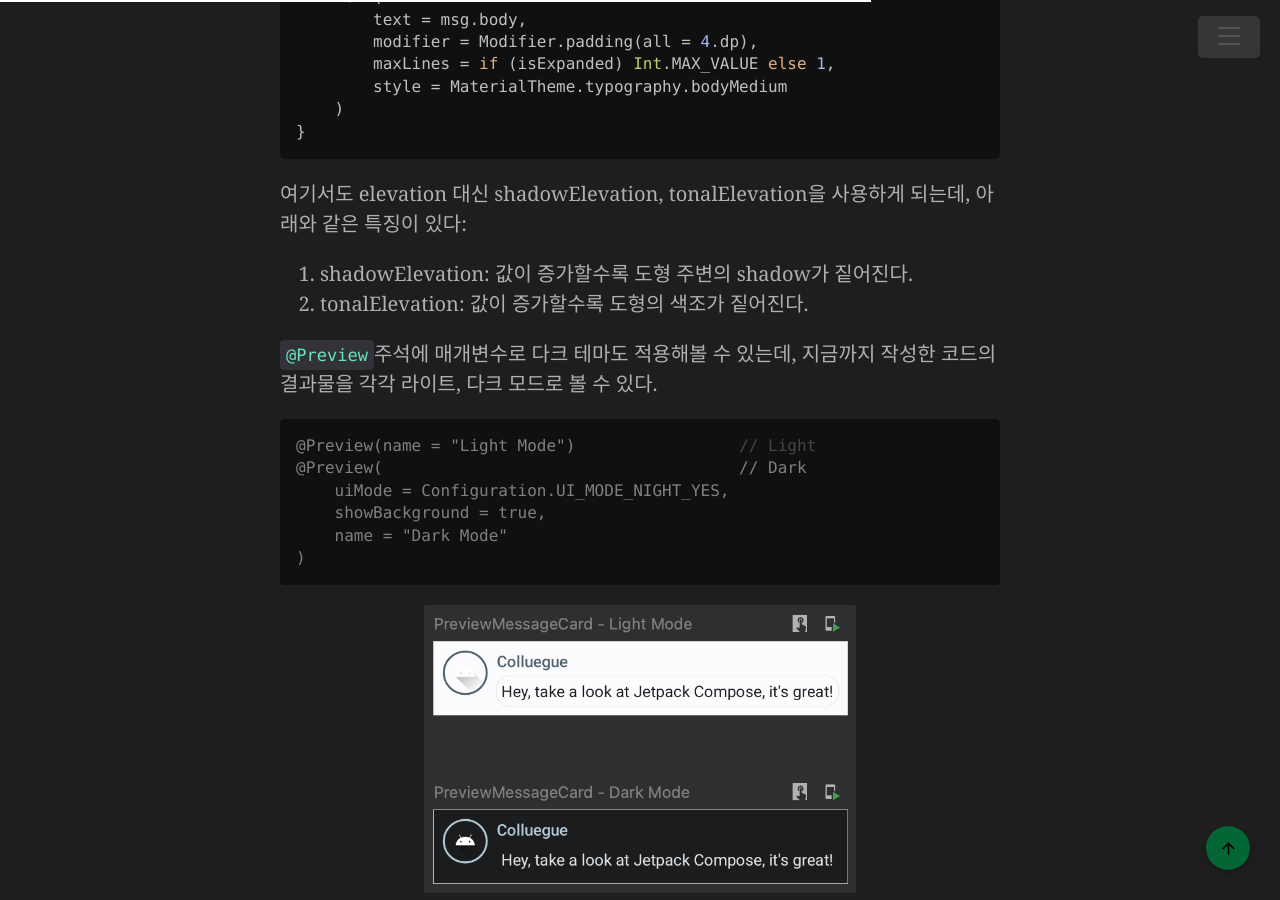
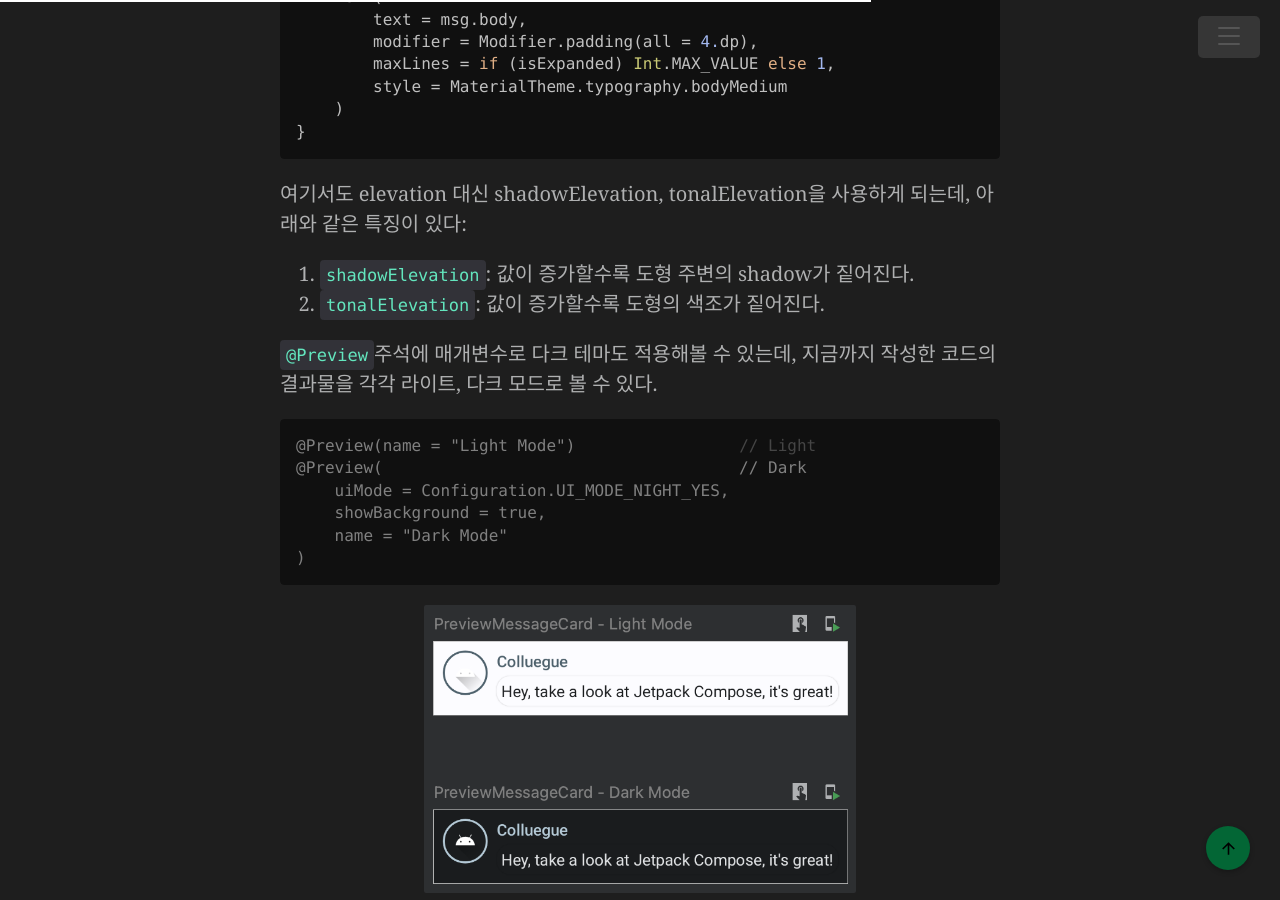
Before and after one commit to jm991014/jm991014.github.io, a Jekyll site: the page built from _posts/2024-01-30-jetpack-compose.md, in a window 1280 px wide and 900 px high, scrolled down 7419 px. Built offline with Jekyll 4.4.1, drawn with Linux system fonts in a browser that asks for light colours; nearby versions of some CDN libraries; some web fonts are replaced; comment, search, counter and statistics services are not loaded; the table of contents is made by our own code.

Commit message:
Chore: small change

````diff
--- a/_posts/2024-01-30-jetpack-compose.md
+++ b/_posts/2024-01-30-jetpack-compose.md
@@ -200,8 +200,8 @@ Surface(
 ```
 여기서도 elevation 대신 shadowElevation, tonalElevation을 사용하게 되는데, 아래와 같은 특징이 있다:
 
-1. shadowElevation: 값이 증가할수록 도형 주변의 shadow가 짙어진다.
-2. tonalElevation: 값이 증가할수록 도형의 색조가 짙어진다.
+1. `shadowElevation`: 값이 증가할수록 도형 주변의 shadow가 짙어진다.
+2. `tonalElevation`: 값이 증가할수록 도형의 색조가 짙어진다.
 
 `@Preview`주석에 매개변수로 다크 테마도 적용해볼 수 있는데, 지금까지 작성한 코드의 결과물을 각각 라이트, 다크 모드로 볼 수 있다.
 ```Kotlin
````
